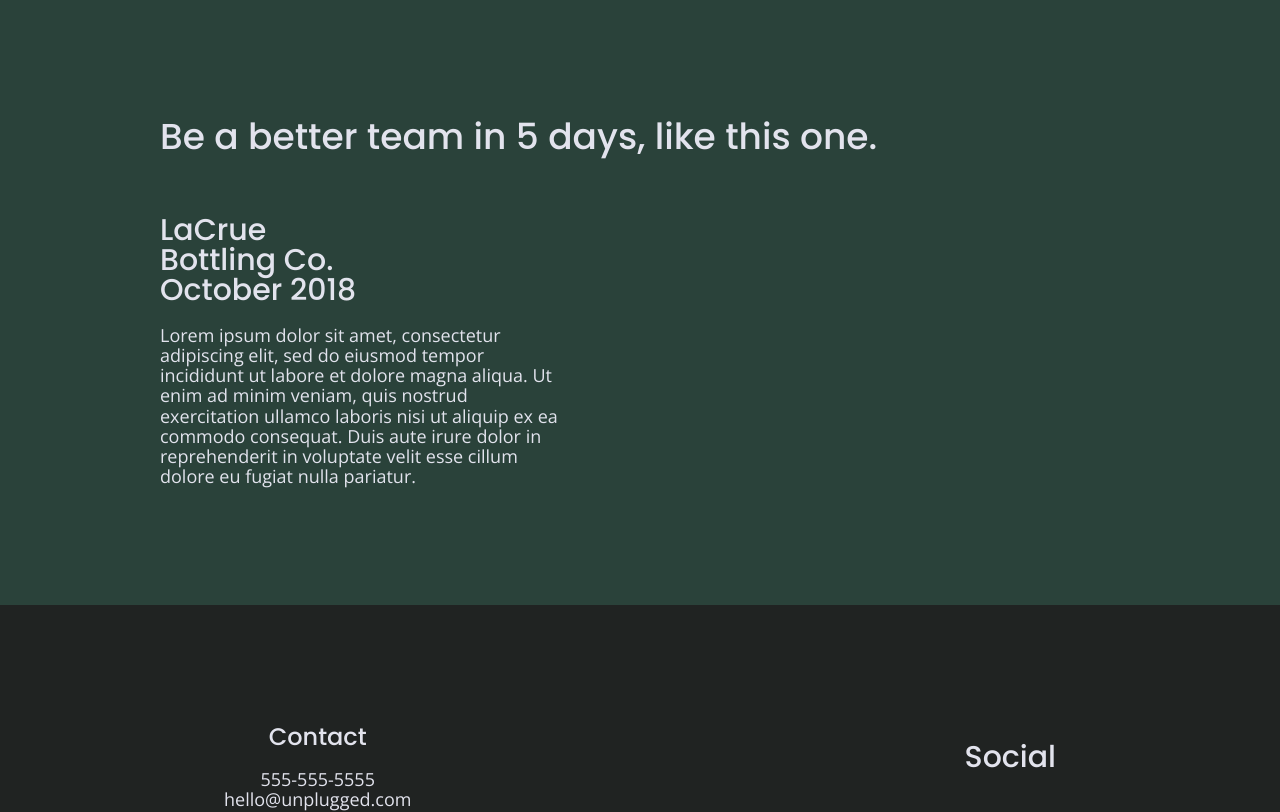
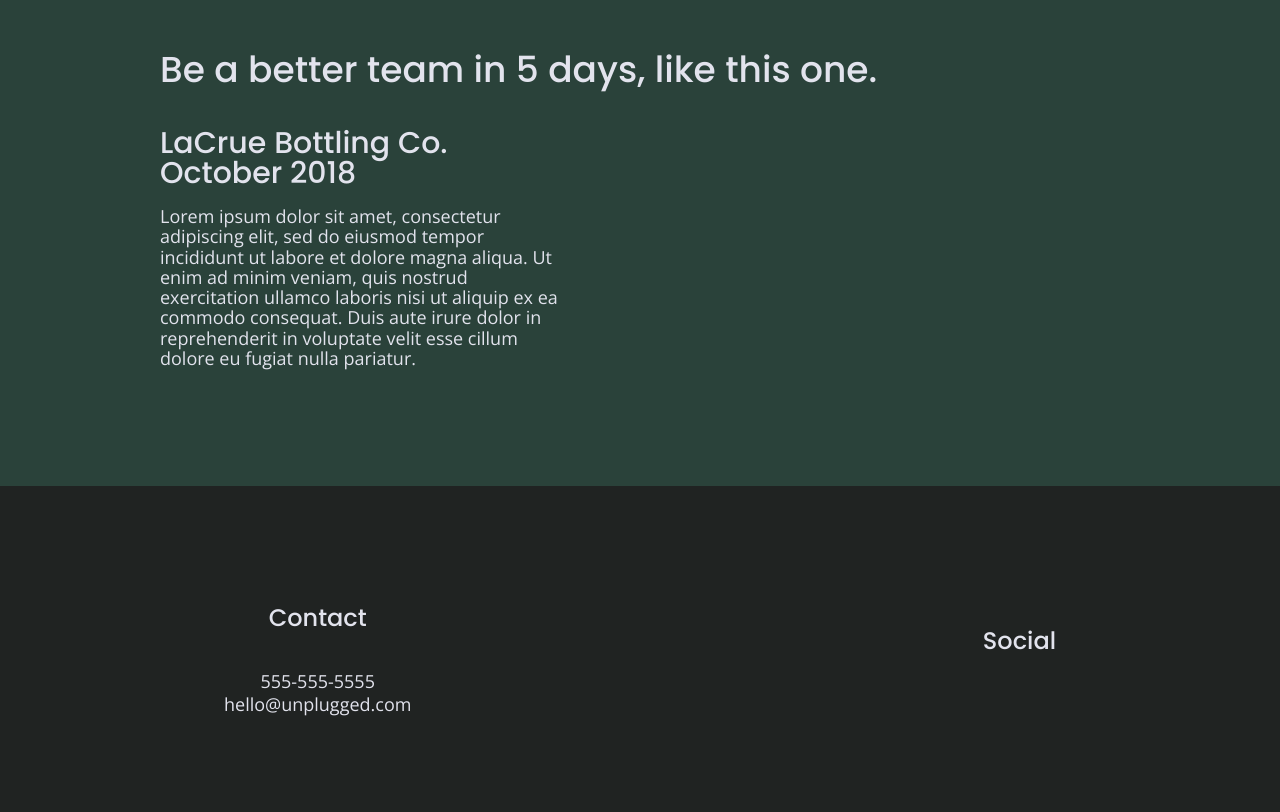
Before and after one commit to ThomasMoorehouse/206-unplugged-retreat, a website built with Parcel: page index.html in a window 1280 px wide. Shown: the part 1480-2292 px from the top of the page. Built offline with nearby package versions, Linux system fonts and the light colour scheme; files whose address does not match are found by name.

Commit message:
Adjusted homepage css tablet values

```diff
--- a/css/main.css
+++ b/css/main.css
@@ -472,12 +472,12 @@ input[type=button] {
 
     h2 {
       font-size: 2.25em;
-      line-height: 1.2em;
+      line-height: 1.333;
     }
 
     h3 {
       font-size: 1.5em;
-      line-height: 1.2em;
+      line-height: 1.25;
     }
 
 /* Header */
@@ -508,7 +508,7 @@ input[type=button] {
 
     .hero-area h1 {
       font-size: 3em;
-      line-height: 1.2em;
+      line-height: 1;
       margin: 0;
     }
 
@@ -539,8 +539,19 @@ input[type=button] {
     .features .features-item-description {
         width: 62%;
     }
+    .features h2 {
+      margin-bottom: 20px;
+    }
 
     /* Reviews */
+    .reviews h2 {
+      width: 85%;
+    }
+
+    .reviews h3 {
+      width: 75%;
+      margin: 0;
+    }
     .reviews article {
       display: flex;
       justify-content: space-between;
@@ -560,6 +571,7 @@ input[type=button] {
       display: flex;
       justify-content: space-between;
       align-items: center;
+      flex-direction: row;
     }
 
     footer .contact {
@@ -568,9 +580,16 @@ input[type=button] {
 
     footer .contact h4 {
       font-size: 1.5em;
+      margin-bottom: 40px;
     }
+
+    footer h4 {
+      font-size: 1.5em;
+      margin-bottom: 40px;
+    }
+
     footer p {
-      line-height: 1.125em;
+      line-height: 1.285;
     }
 
     footer .copyright {
```
